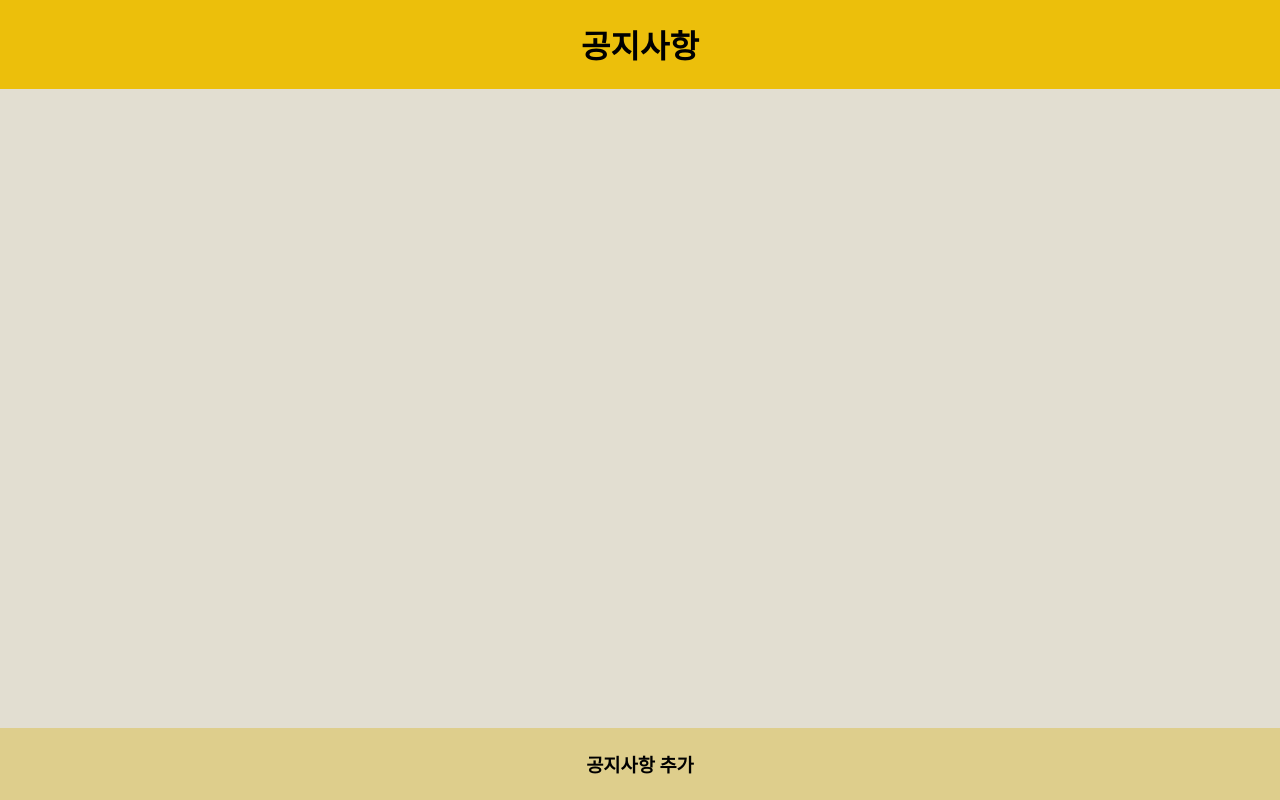
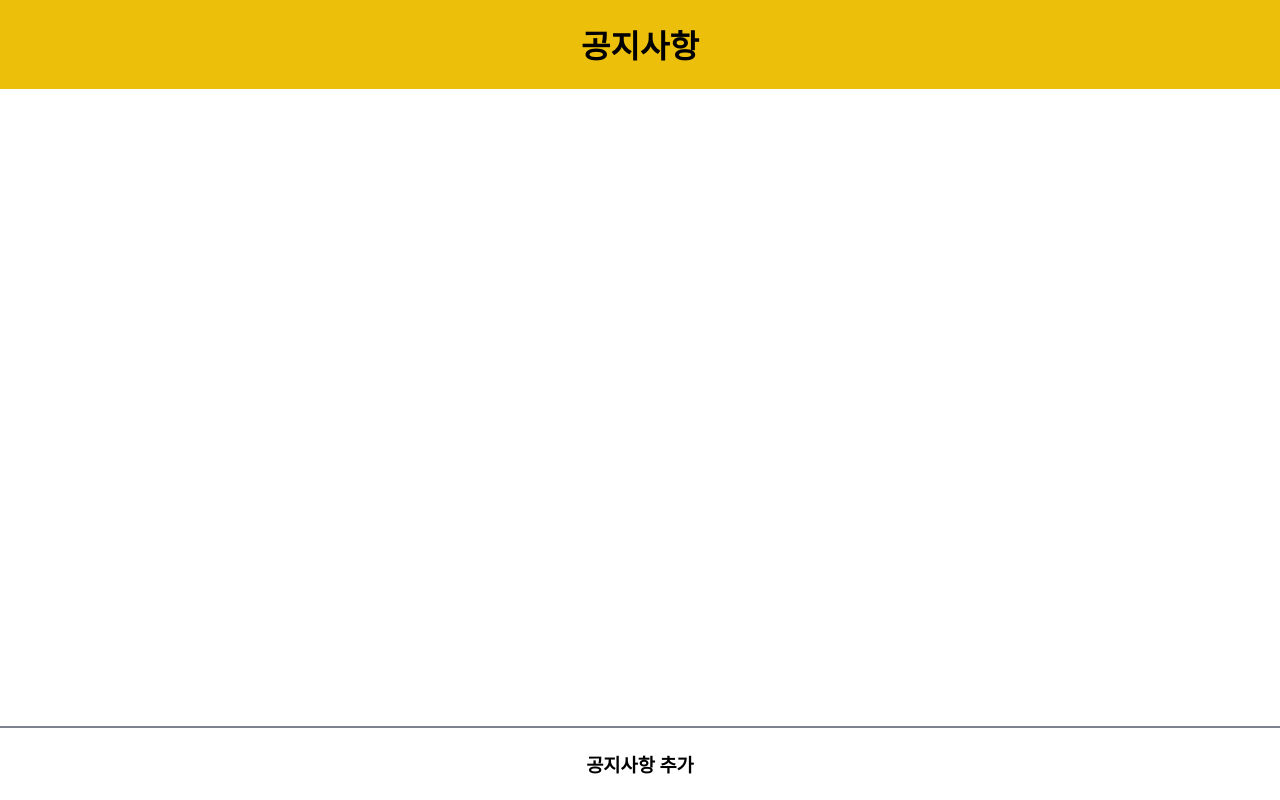
Before and after one commit to JDWdonga21/web-notice, a React (Create React App) app: page / in a window 1280 px wide. Built offline with nearby package versions, Linux system fonts and the light colour scheme.

Commit message:
공지사항 추가, 수정 시 제목, 내용 값 있는지 없는지 예외 처리

```diff
--- a/src/App.css
+++ b/src/App.css
@@ -6,7 +6,7 @@
   flex-direction: column;
   justify-content: space-between;  /* 푸터를 하단에 고정시키기 위해 변경 */
   align-items: center;
-  background-color: rgb(226, 222, 209);
+  background-color: rgb(255, 255, 255);
   margin: 0 auto; /* 페이지 중앙 정렬을 위해 수정 */ /* 추가: 마진 제거 */
   padding: 0;/* 추가: 패딩 제거 */
 }
@@ -34,7 +34,8 @@
   flex-direction: row;
   align-items: center;
   justify-content: center;
-  background-color: rgb(222, 206, 140);
+  background-color: rgb(255, 255, 255);
+  border-top: 2px solid #7e848f;
   position: fixed;
   /* 고정 위치 설정 */
   bottom: 0;
--- a/src/component/NoticeEdit.tsx
+++ b/src/component/NoticeEdit.tsx
@@ -90,6 +90,12 @@ class NoticeEdit extends React.Component<NoticeEditProps, NoticeEditState> {
     // const { title, content, date } = this.state;
     const { title, editorHtml: content, date } = this.state;
     const { id, onNoticeAdded } = this.props;
+
+    // 제목 또는 내용이 비어 있는지 확인
+    if (!title.trim() || !content.trim()) {
+        alert('제목과 내용을 모두 입력해주세요.');
+        return; // 함수 실행 중단
+    }
 
     const newNotice = { title, content, date: date || new Date().toISOString() };
 
@@ -249,7 +255,6 @@ const styles: {[key in string]: CSSProperties}= {
         padding: '10px',
         marginLeft: '5%',
         marginRight: '5%',
-        marginBottom: '5px',
         width: '94vw',
         borderBottom: '1px solid #121417',
     },
--- a/src/component/NoticeList.tsx
+++ b/src/component/NoticeList.tsx
@@ -85,9 +85,9 @@ const styles: {[key in string]: CSSProperties}= {
         marginRight: '5%',
         marginBottom: '5px',
         width: '94vw',
-        borderRight: '2px solid #282c34',
-        borderBottom: '4px solid #282c34',
-        backgroundColor: 'azure',
+        // borderRight: '2px solid #282c34',
+        borderBottom: '3px solid #282c34',
+        // backgroundColor: 'azure',
     },
     titleArea: {
         marginTop: '20px'
```
